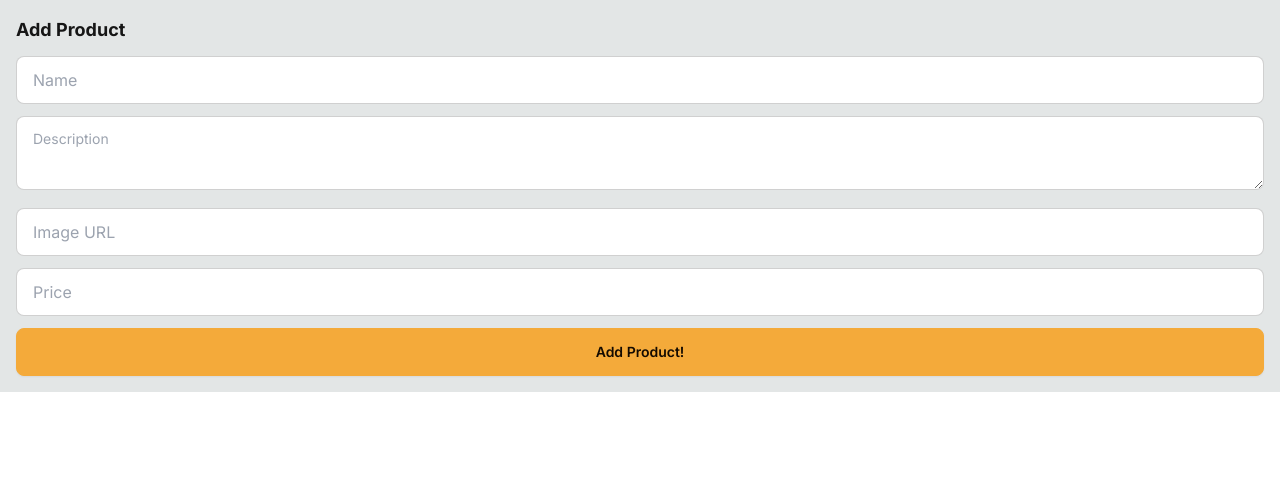
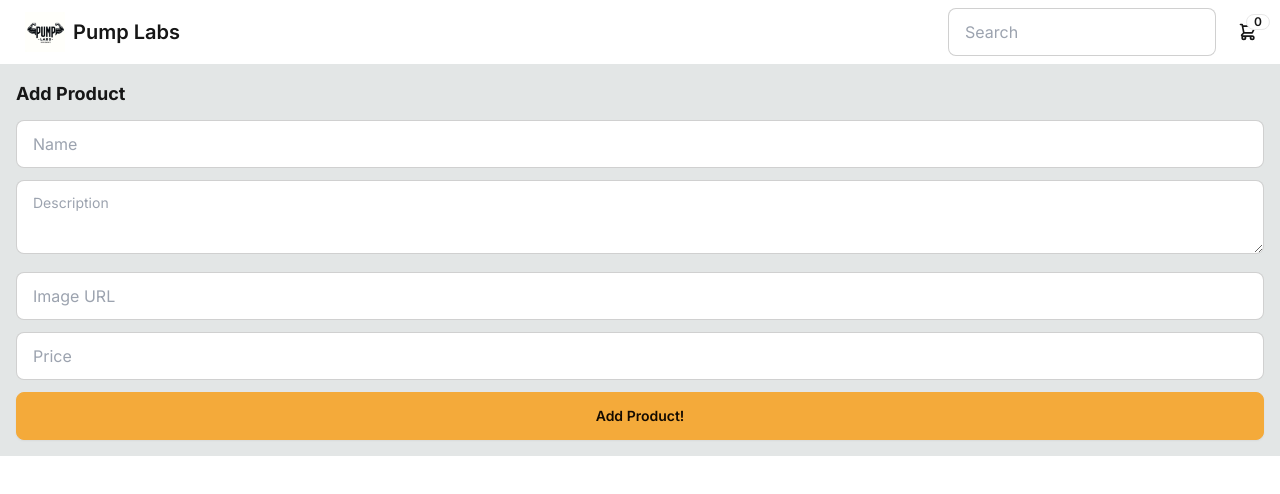
Before and after one commit to IRetroCoderI/pump-labs-store, a Next.js app in the folder pump-labs-store/: page /add-product in a window 1280 px wide. Shown: the top 494 px of the page. Built offline with nearby package versions, Linux system fonts and the light colour scheme; no server answers.

Commit message:
added navbar with cart icon and functionality, before adding footer, will adjust files

```diff
--- /dev/null
+++ b/pump-labs-store/src/app/Navbar/Navbar.tsx
@@ -0,0 +1,46 @@
+import Image from "next/image";
+import Link from "next/link";
+import logo from "@/app/assets/Pumplabs_New copy.png"
+import { redirect } from "next/navigation";
+import { getCart } from "../lib/db/cart";
+import ShoppingCartButton from "./ShappingCartButton";
+
+
+async function searchProducts(formData: FormData) {
+    "use server";
+
+    const searchQuery = formData.get("searchQuery")?.toString();
+
+    if (searchQuery) {
+        redirect("/search?query=" + searchQuery);
+    }
+}
+
+export default async function Navbar() {
+    const cart = await getCart();
+
+    return(
+        <div className="bg-base-100">
+            <div className="navbar max-w-7xl m-auto flex-col sm:flex-row gap-2">
+                <div className="flex-1">
+                    <Link href="/" className="btn btn-ghost text-xl normal-case">
+                        <Image src={logo} height={40} width={40} alt = "Pump Labs Logo"/>
+                        Pump Labs
+                    </Link>
+                </div>
+                <div className="flex-none gap-2">
+                    <form action={searchProducts}>
+                        <div className="form-control">
+                            <input
+                                name="searchQuery" //handles search results for me
+                                placeholder="Search"
+                                className="input input-bordered w-full"
+                            />
+                        </div>
+                    </form>
+                    <ShoppingCartButton cart={cart} />
+                </div>
+            </div>
+        </div>
+    )
+}
--- /dev/null
+++ b/pump-labs-store/src/app/Navbar/ShappingCartButton.tsx
@@ -0,0 +1,66 @@
+"use client";
+
+import { ShoppingCart } from "../lib/db/cart";
+import { formatPrice } from "../lib/format";
+import Link from "next/link";
+
+interface ShoppingCartButtonProps {
+    cart: ShoppingCart | null;
+}
+
+export default function ShoppingCartButton({ cart }: ShoppingCartButtonProps) {
+
+     function closeDropDown() {
+        const elem = document.activeElement as HTMLElement
+
+        if (elem) {
+            elem.blur();
+        }
+     }
+
+    return(
+        <div className="dropdown dropdown-end">
+            <label tabIndex={0} className="btn-ghost btn-circle btn">
+                <div className="indicator">
+                    <svg
+                        xmlns="http://www.w3.org/2000/svg"
+                        className="h-5 w-5"
+                        fill="none"
+                        viewBox="0 0 24 24"
+                        stroke="currentColor"
+                    >
+                        <path
+                            strokeLinecap="round"
+                            strokeLinejoin="round"
+                            strokeWidth="2"
+                            d="M3 3h2l.4 2M7 13h10l4-8H5.4M7 13L5.4 5M7 13l-2.293 2.293c-.63.63-.184 1.707.707 1.707H17m0 0a2 2 0 100 4 2 2 0 000-4zm-8 2a2 2 0 11-4 0 2 2 0 014 0z"
+                        />
+                    </svg>
+                    <span className="badge badge-sm indicator-item">
+                        {cart?.size || 0}
+                    </span>
+                </div>
+            </label>
+            <div
+            tabIndex={0}
+            className="card dropdown-content card-compact mt-3 w-52 bg-base-100 shadow z-30"
+            >
+                <div className="card-body">
+                    <span className="text-lg font-bold">{cart?.size || 0} Items</span>
+                    <span className="text-info font-mono">
+                        Subtotal: {formatPrice(cart?.subtotal || 0)}
+                    </span>
+                    <div className="card-actions">
+                        <Link
+                        href="/cart"
+                        className="btn btn-primary btn-block bg-purple-600"
+                        onClick={closeDropDown}
+                        >
+                            View Cart
+                        </Link>
+                    </div>
+                </div>
+            </div>
+        </div>
+    )
+}
--- a/pump-labs-store/src/app/layout.tsx
+++ b/pump-labs-store/src/app/layout.tsx
@@ -1,6 +1,7 @@
 import type { Metadata } from "next";
 import { Inter } from "next/font/google";
 import "./globals.css";
+import Navbar from "./Navbar/Navbar";
 
 const inter = Inter({ subsets: ["latin"] });
 
@@ -22,6 +23,7 @@
   return (
     <html lang="en">
       <body className={inter.className}>
+        <Navbar />
         <main className='p-4 max-w-7xl m-auto min-w-[300px]'>
           {children}
         </main>
```
Also changed, not shown: 1 other file (tests, documents, lock files or other folders).
